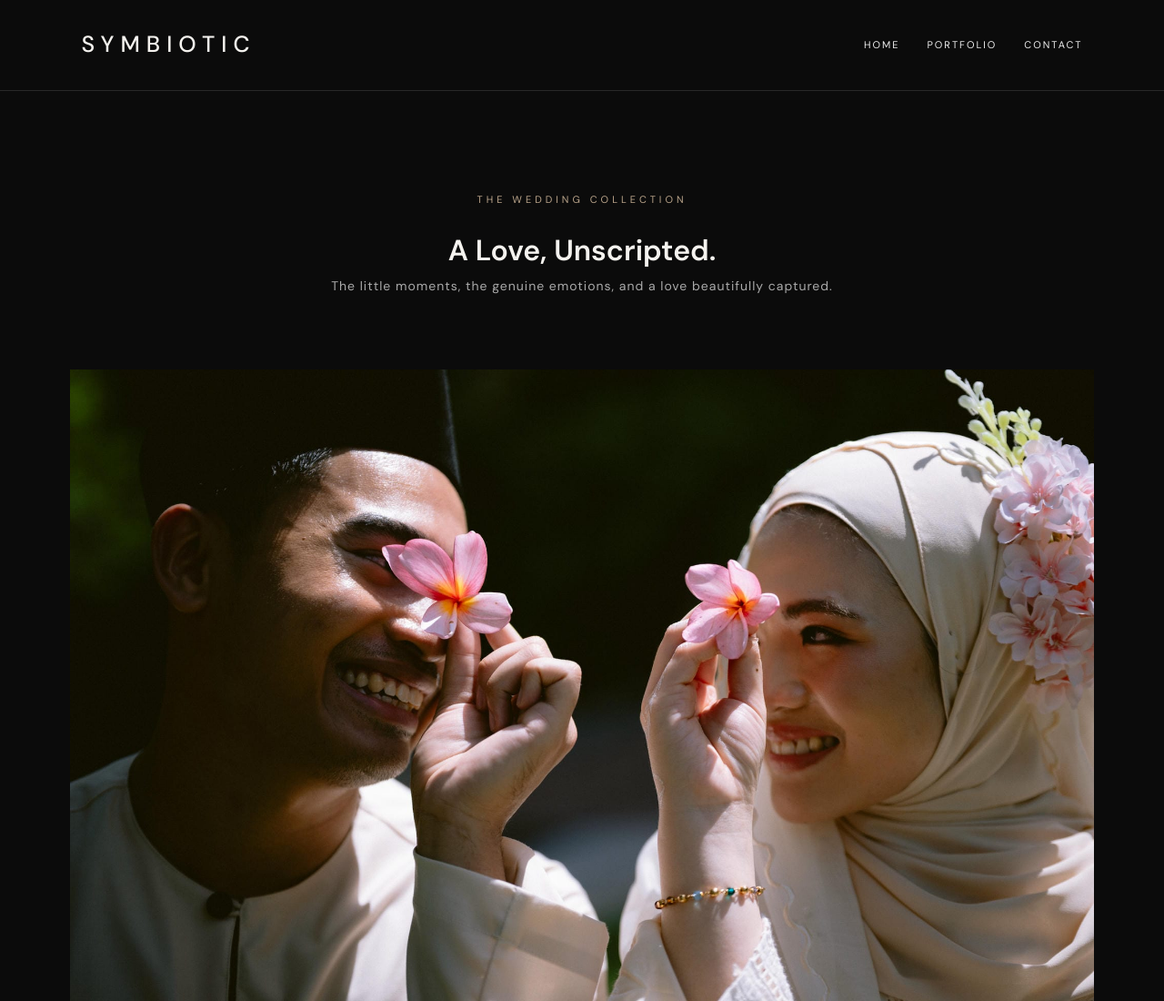
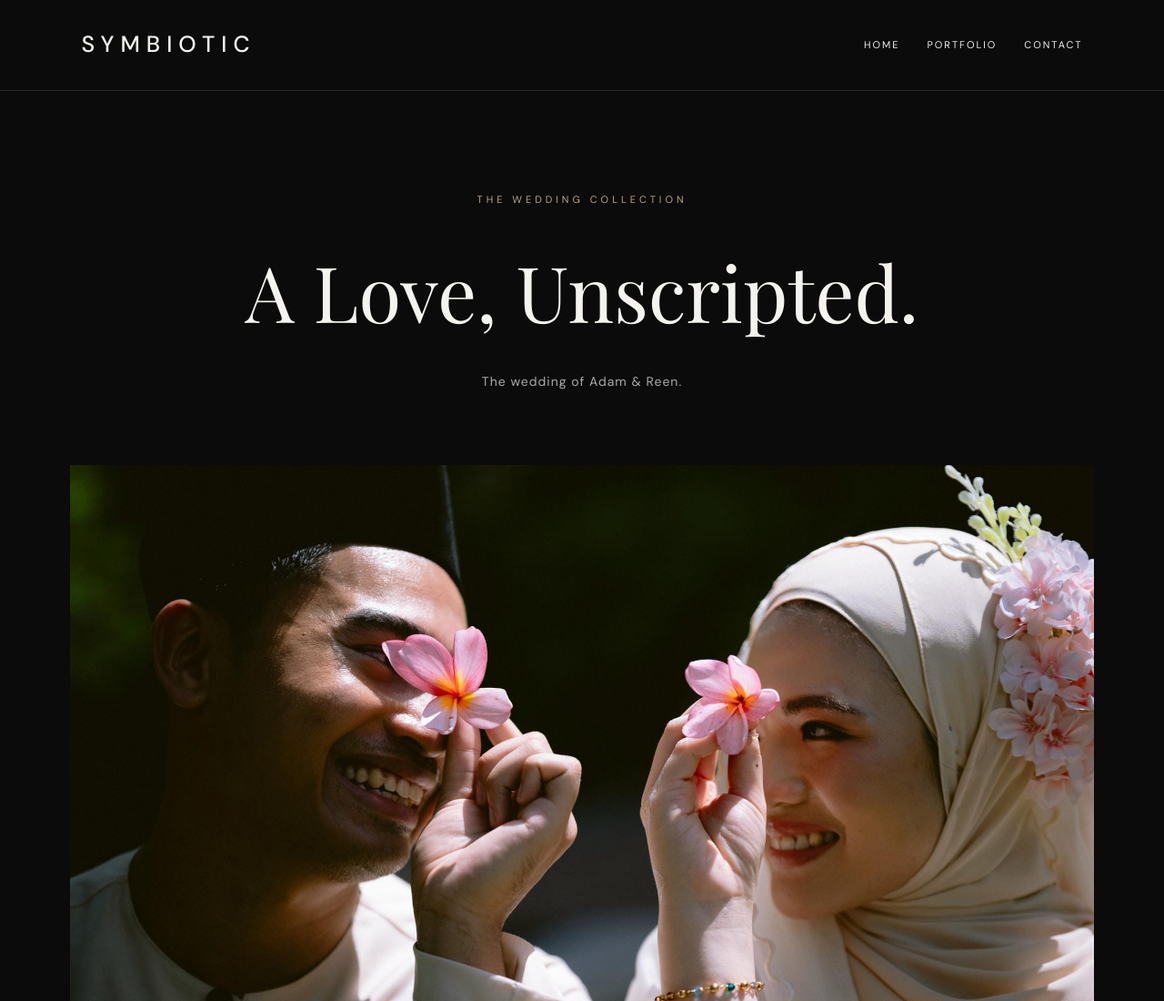
Before and after one commit to symbioticweddings/symbioticweddings.github.io, a plain HTML site: page wedding-01.html in a window 1280 px wide. Shown: the top 1100 px of the page at 91% size. Drawn offline with nearby package versions, Linux system fonts and the light colour scheme.

Commit message:
Revise
Updated the wedding page content and structure.

```diff
--- a/wedding-01.html
+++ b/wedding-01.html
@@ -21,8 +21,8 @@
 	<div class="wedding-heading">
 		<p class="section-label">THE WEDDING COLLECTION</p>
 
-<h1>A Love, Unscripted.</h1>
-<p>The little moments, the genuine emotions, and a love beautifully captured.</p>
+<h2>A Love, Unscripted.</h2>
+<p>The wedding of Adam & Reen.</p>
 
 	</div>
 
```
